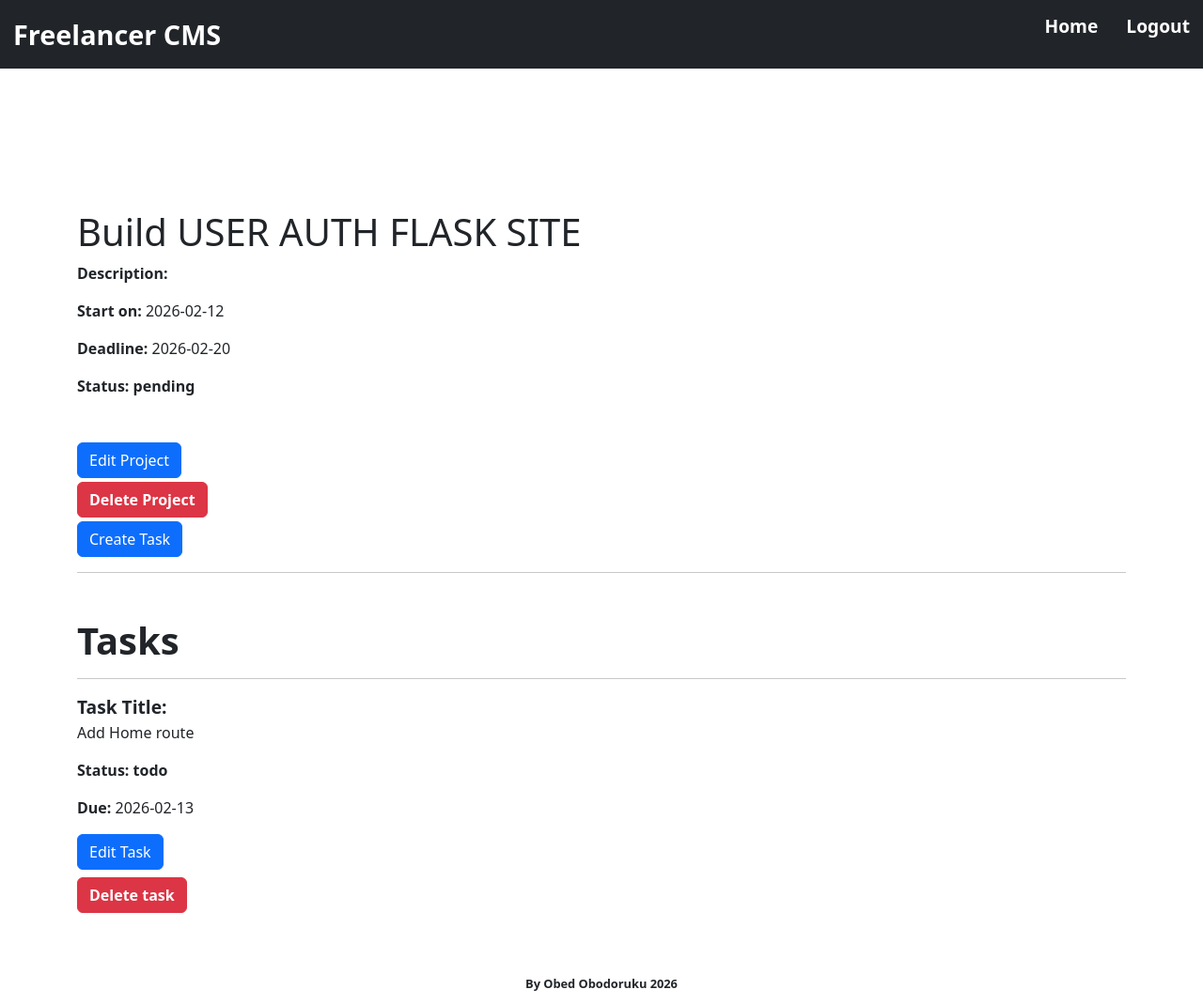
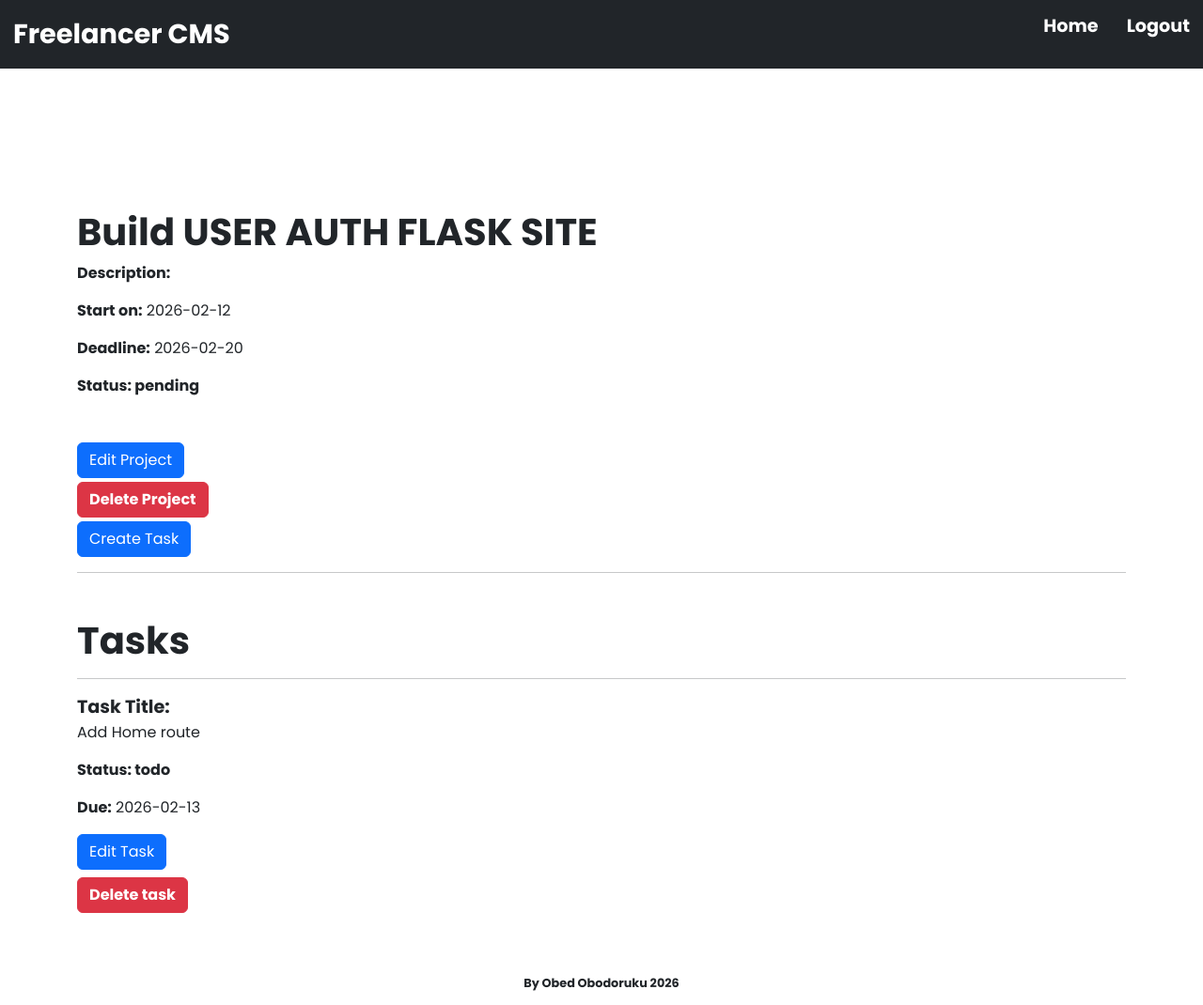
Before and after one commit to obedobodoruku/freelancer-cms, a Flask app: page /project/1 in a window 1280 px wide. Shown: the whole page at 94% size. Run offline with Flask 3, Linux system fonts and the light colour scheme; a user stored in the database is signed in.

Commit message:
Poppins font added

```diff
--- a/app/static/main.css
+++ b/app/static/main.css
@@ -1,7 +1,13 @@
+@import url('https://fonts.googleapis.com/css2?family=Poppins:ital,wght@0,100;0,200;0,300;0,400;0,500;0,600;0,700;0,800;0,900;1,100;1,200;1,300;1,400;1,500;1,600;1,700;1,800;1,900&family=Quicksand:wght@300..700&display=swap');
+
 * {
     box-sizing: border-box;
     margin: 0;
     padding: 0;
+}
+
+body {
+    font-family: "Poppins";
 }
 
 .navbar {
@@ -14,7 +20,6 @@
     margin-bottom: 150px;
     font-weight: bolder;
 }
-
 
 
 .navbar-span {
--- a/app/templates/clients.html
+++ b/app/templates/clients.html
@@ -33,7 +33,7 @@
                             <li>
                                 <div>
 
-                                    <h3>{{ project.title }}</h3>
+                                    <h3 style="font-weight: bolder;">{{ project.title }}</h3>
                                     <div class="mb-3">
                                         <span style="font-weight: bolder;">Description:</span>
                                         <span>{{ project.description }}</span>
--- a/app/templates/project.html
+++ b/app/templates/project.html
@@ -3,7 +3,7 @@
 
     <div>
         <div>
-            <h1>{{ project.title }}</h1>
+            <h1 style="font-weight: bolder;">{{ project.title }}</h1>
             <div class="mb-3">
                 <span style="font-weight: bolder;">Description:</span>
                 <span>{{ project.description }}</span>
@@ -47,7 +47,7 @@
             <h1 style="font-weight: bolder;">Tasks</h1>
             <hr>
             {% for task in project.tasks %}
-                <div>
+                <div class="mb-5">
                     <span style="font-weight: bolder; font-size: 1.2rem;">Task Title:</span>
                     <p>{{ task.title }}</p>
                     <p>
```
Also changed, not shown: instance/app.db.
